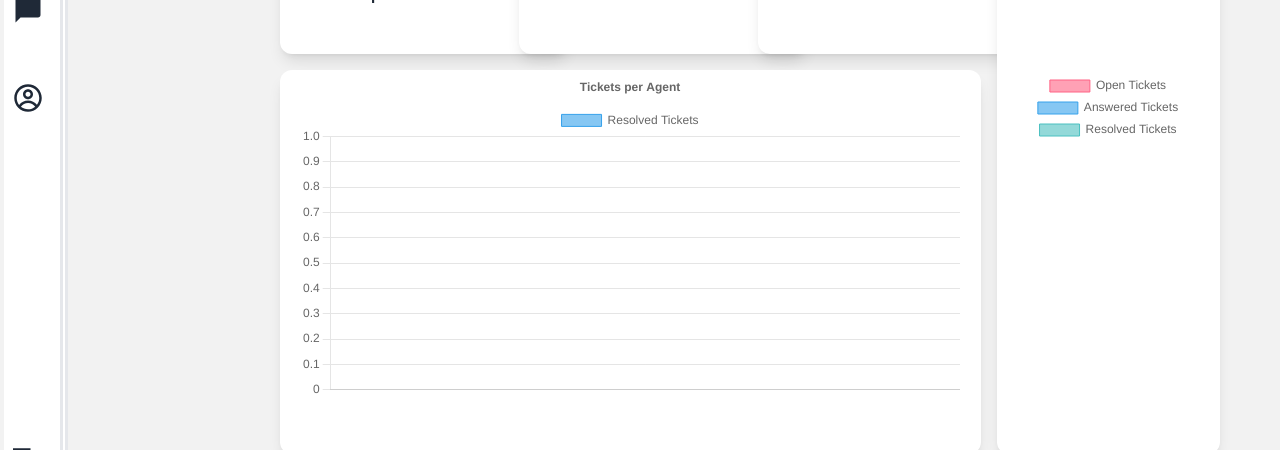
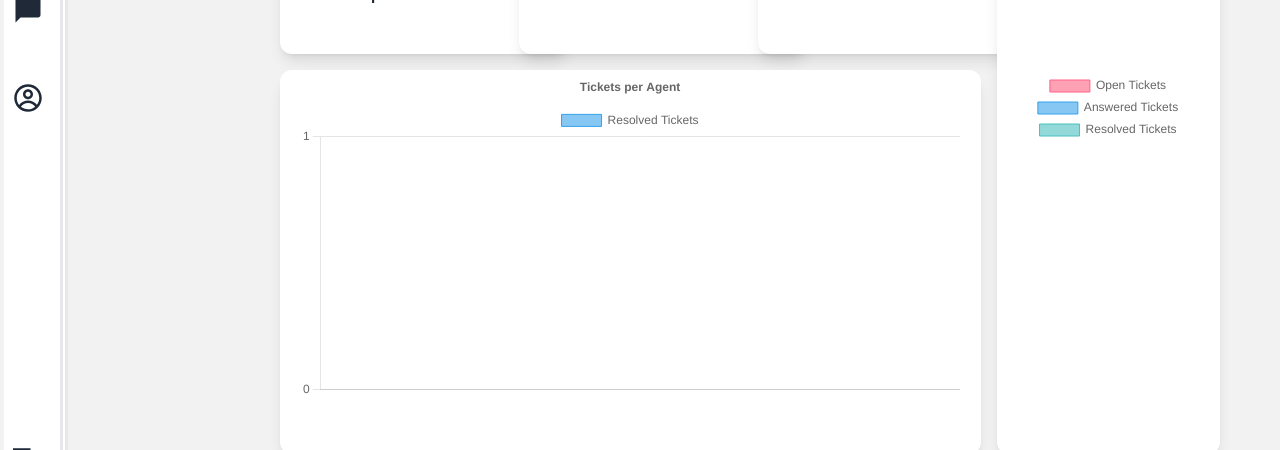
Before and after one commit to svaronc/SmartAgent-React, a React (Vite) app in the folder frontend/: page /dashboard in a window 1280 px wide. Shown: the part 234-684 px from the top of the page. Built offline with nearby package versions, Linux system fonts and the light colour scheme; no server answers; sample sign-in values are in the browser's storage; what javascript-time-ago would draw is missing.

Commit message:
Update line graph scale to not have decimals

```diff
--- a/frontend/src/components/Dashboard/Dashboard.jsx
+++ b/frontend/src/components/Dashboard/Dashboard.jsx
@@ -87,6 +87,14 @@ const Dashboard = () => {
         text: "Tickets per Agent",
       },
     },
+    scales: {
+      y: {
+        min: 0,
+        ticks: {
+            stepSize: 1
+        }
+      },
+  },
   };
   const data2 = {
     labels: ["Open Tickets", "Answered Tickets", "Resolved Tickets"],
```
